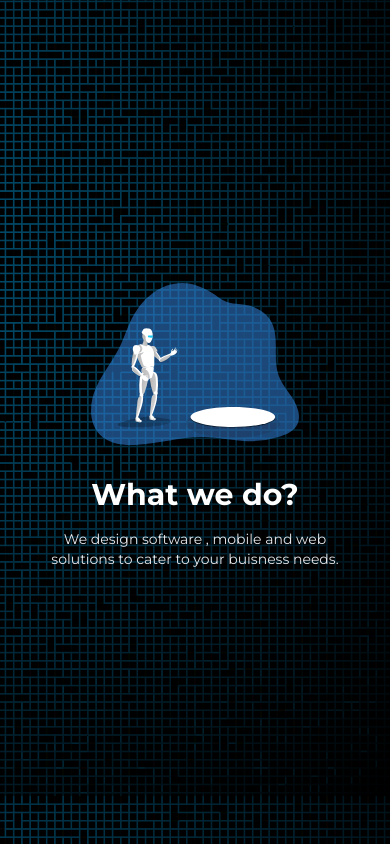
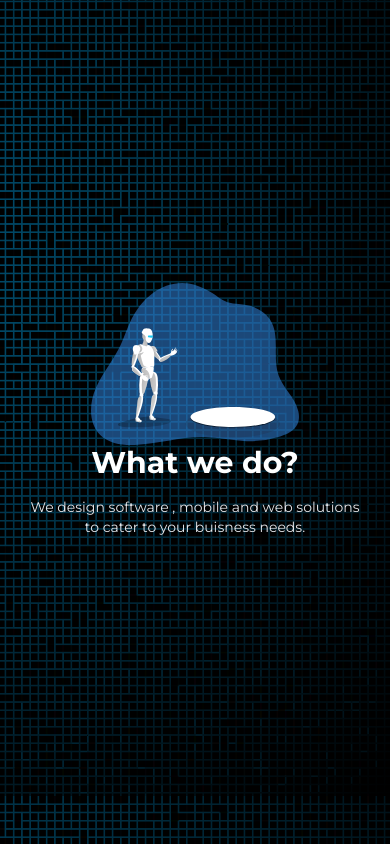
Before and after one commit to flamy-dev/website, a Next.js app: page / in a window 390 px wide. Shown: the part 2580-3424 px from the top of the page. Built offline with nearby package versions, Linux system fonts and the light colour scheme.

Commit message:
center services in mobile view

```diff
--- a/components/CarouselElement/CarouselElement.tsx
+++ b/components/CarouselElement/CarouselElement.tsx
@@ -4,22 +4,20 @@ interface CarouselData {
   heading: string;
   isRight?: boolean;
 }
-
 const CarouselElement = (props: CarouselData) => {
   const { path, description, heading, isRight } = props;
-
   return (
-    <div className="pt-36 md:pt-0  md:my-0 md:p-10 flex justify-end flex-col items-center md:flex-row h-full">
+    <div className="pt-28 md:p-10 flex flex-col justify-center items-center md:flex-row h-full">
       {isRight ? null : (
-        <div className="w-7/12 md:pr-10 lg:w-4/12">
-          <img src={path} alt={heading} className="h-full w-full " />
+        <div className="w-7/12 md:pr-10 lg:w-4/12 flex justify-center items-center h-full">
+          <img src={path} alt={heading} className="h-full w-full" />
         </div>
       )}
-      <div className="flex flex-col justify-start md:justify-center items-center h-full py-8 md:py-10 md:w-3/5">
-        <h3 className="font-extrabold text-center text-3xl md:text-5xl mb-2 md:mb-8">
+      <div className="flex flex-col justify-center md:justify-center items-center h-full pb-8 md:py-10 md:w-3/5">
+        <h3 className="font-extrabold text-center text-3xl md:text-5xl mb-2 md:mb-8 px-2">
           {heading}
         </h3>
-        <p className="text-sm p-2 px-4 md:p-1  md:m-0 text-center md:text-lg lg:text-2xl w-full shadow-2xl text-gray-200">
+        <p className="text-sm p-2 md:p-1  md:m-0 text-center md:text-lg lg:text-2xl w-full shadow-2xl text-gray-200">
           {description}
         </p>
       </div>
@@ -31,5 +29,4 @@ const CarouselElement = (props: CarouselData) => {
     </div>
   );
 };
-
 export default CarouselElement;
--- a/components/Navbar/Navbar.tsx
+++ b/components/Navbar/Navbar.tsx
@@ -18,7 +18,7 @@ const Navbar = (props) => {
     <div className="w-full ">
       <div className="flex w-full items-center justify-between bg-black bg-opacity-80  px-4 py-6 text-white fixed z-50 right-0 left-0">
         <Link href="/">
-          <a className="w-40">
+          <a className="w-28 md:w-40">
             <img src="/logo-text.svg" alt="Flamy Logo" />
           </a>
         </Link>
```
